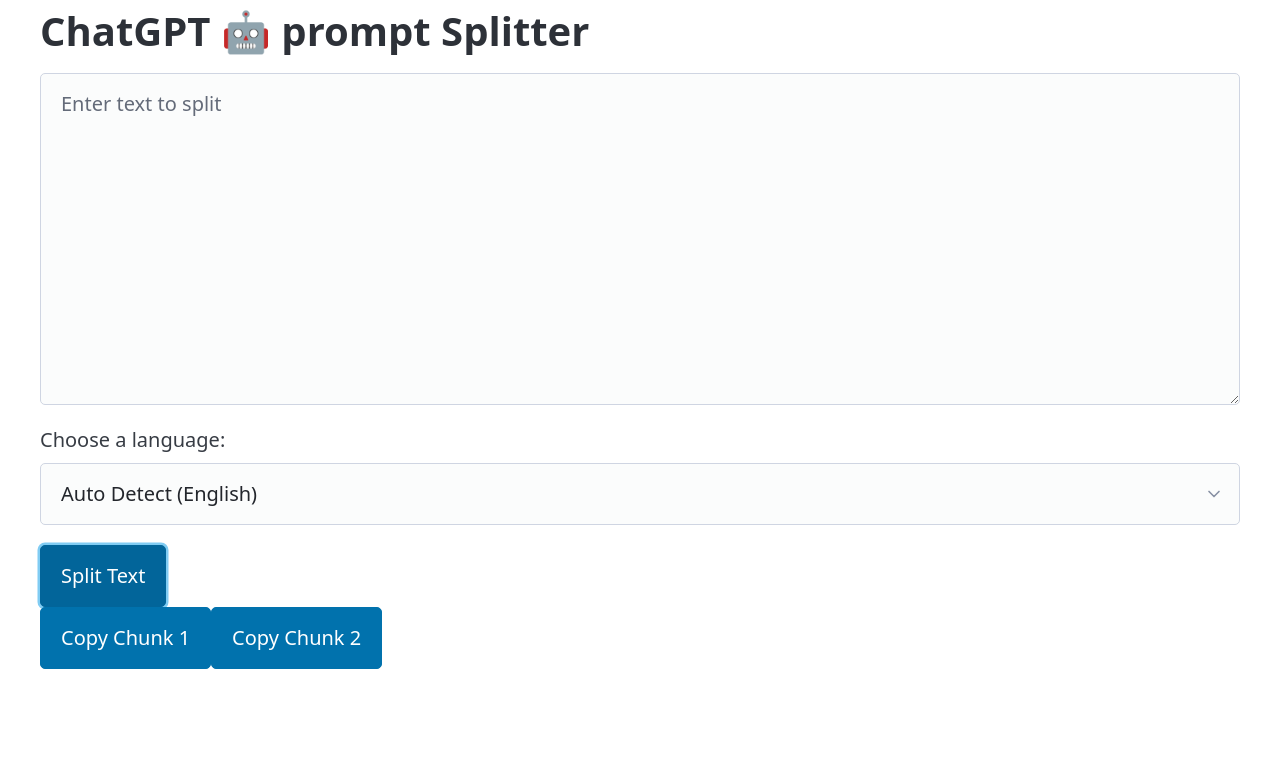
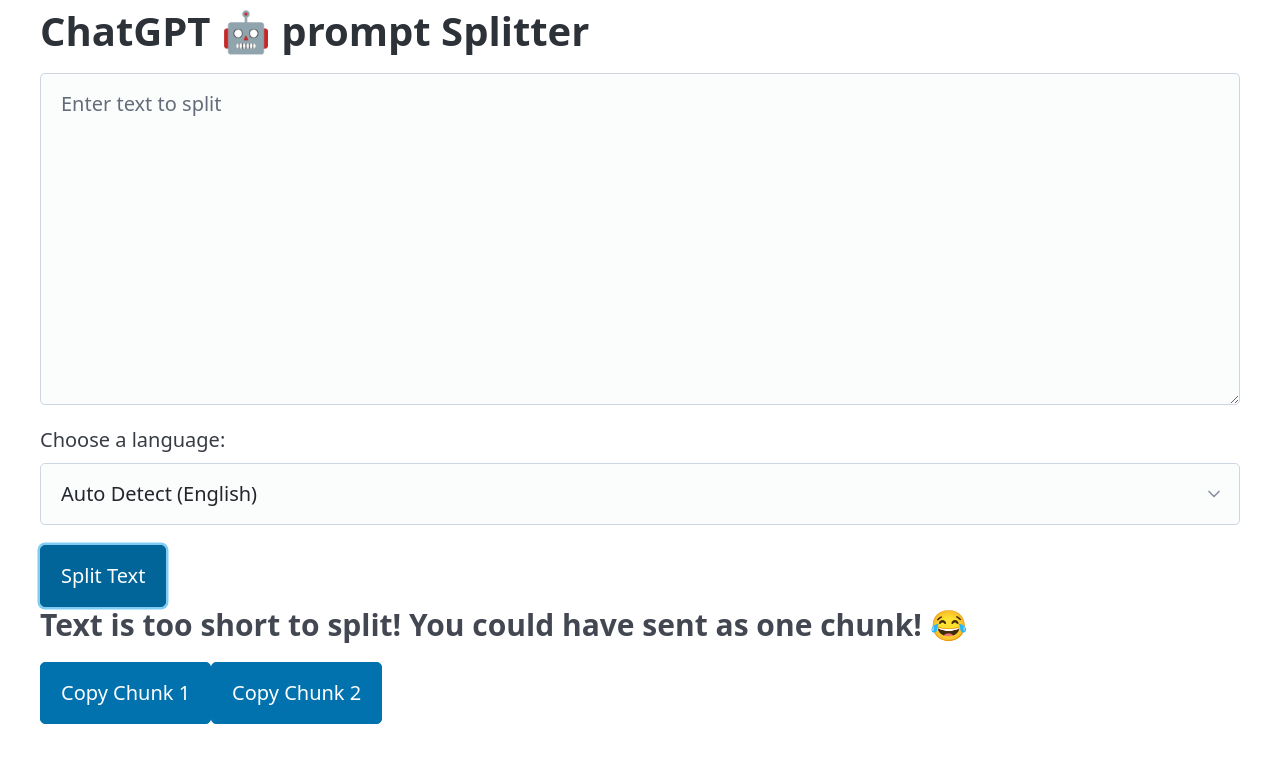
Before and after one commit to Peleton-011/chatGPT-prompt-splitter, a React (Vite) app: page / in a window 1280 px wide. Both pictures are taken after a click on the button "Split Text". Shown: the top 762 px of the page. Built offline with nearby package versions, Linux system fonts and the light colour scheme.

Commit message:
Change how the page handles when a message is too short to split

```diff
--- a/src/components/Splitter.tsx
+++ b/src/components/Splitter.tsx
@@ -43,7 +43,7 @@ const Splitter = () => {
 	);
 
 	const languages = [
-        ...languagesImport[0],
+		...languagesImport[0],
 		{ name: "Auto Detect", code: "autodetect", native: "Auto Detect" },
 	] as Language[];
 
@@ -104,11 +104,7 @@ const Splitter = () => {
 	const splitText = () => {
 		const textLength = text.length;
 
-		if (textLength < chunkSize) {
-			setIsResponseTooShort(true);
-		}
-
-		setIsResponseTooShort(false);
+		setIsResponseTooShort(textLength < chunkSize);
 
 		const normalChunkSize =
 			chunkSize - (promptLengths[1] + promptLengths[2]);
@@ -198,7 +194,7 @@ const Splitter = () => {
 				</select>
 			</div>
 			<button onClick={splitText}>Split Text</button>
-			{isResponseTooShort && <h3>Text is too short to split!</h3>}
+			{isResponseTooShort && <h3>Text is too short to split! You could have sent as one chunk! 😂</h3>}
 			<div>
 				{chunks.map((chunk, index) => (
 					<CopyButton
```
